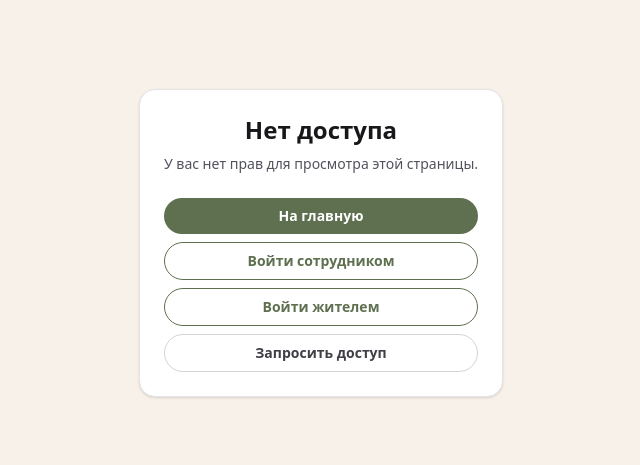
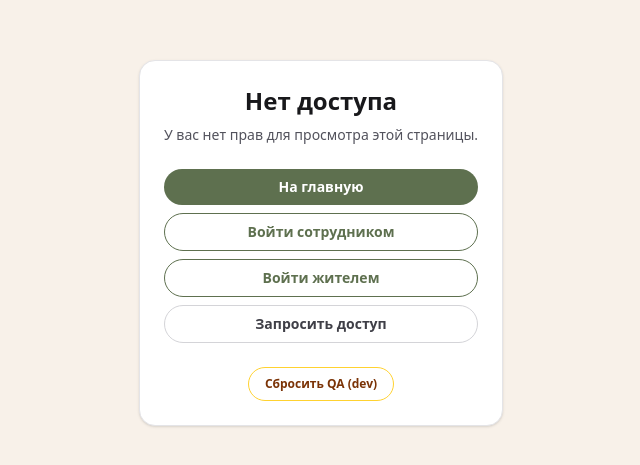
Before and after one commit to SmokyRM/snt-ulybka, a Next.js app: page /forbidden in a window 1280 px wide. Shown: the part 157-622 px from the top of the page, without its empty margins (319-959 px from the left). Built offline with nearby package versions, Linux system fonts and the light colour scheme; no server answers.

Commit message:
fix(qa): reset QA from forbidden + clear storage + e2e coverage
- Add ForbiddenQaResetButton component with dev-only QA reset
- Clear localStorage/sessionStorage QA keys in all QA components
- Add E2E test for QA reset from forbidden page
- Ensure clean CTA links on /forbidden (no next/qa params)

```diff
--- a/app/admin/_components/AdminQaBanner.tsx
+++ b/app/admin/_components/AdminQaBanner.tsx
@@ -23,11 +23,18 @@ export default function AdminQaBanner({ scenario }: Props) {
       // Clear any localStorage/sessionStorage QA keys
       if (typeof window !== "undefined") {
         try {
-          // Clear any QA-related localStorage keys if they exist
-          const qaKeys = Object.keys(window.localStorage).filter((key) => key.toLowerCase().includes("qa"));
-          qaKeys.forEach((key) => window.localStorage.removeItem(key));
+          const clearQaFromStorage = (storage: Storage | null | undefined) => {
+            if (!storage) return;
+            const keys = Object.keys(storage).filter((key) => {
+              const lower = key.toLowerCase();
+              return lower.includes("qa") || lower.includes("admin_view");
+            });
+            keys.forEach((key) => storage.removeItem(key));
+          };
+          clearQaFromStorage(window.localStorage);
+          clearQaFromStorage(window.sessionStorage);
         } catch {
-          // Ignore localStorage errors
+          // Ignore storage errors
         }
       }
     } finally {
--- a/app/admin/_components/QaFloatingIndicator.tsx
+++ b/app/admin/_components/QaFloatingIndicator.tsx
@@ -62,10 +62,18 @@ export default function QaFloatingIndicator({ role }: Props) {
       // Clear any localStorage/sessionStorage QA keys
       if (typeof window !== "undefined") {
         try {
-          const qaKeys = Object.keys(window.localStorage).filter((key) => key.toLowerCase().includes("qa"));
-          qaKeys.forEach((key) => window.localStorage.removeItem(key));
+          const clearQaFromStorage = (storage: Storage | null | undefined) => {
+            if (!storage) return;
+            const keys = Object.keys(storage).filter((key) => {
+              const lower = key.toLowerCase();
+              return lower.includes("qa") || lower.includes("admin_view");
+            });
+            keys.forEach((key) => storage.removeItem(key));
+          };
+          clearQaFromStorage(window.localStorage);
+          clearQaFromStorage(window.sessionStorage);
         } catch {
-          // Ignore localStorage errors
+          // Ignore storage errors
         }
       }
       // Hard reload to ensure all state is cleared, without query params
--- /dev/null
+++ b/app/forbidden/ForbiddenQaResetButton.tsx
@@ -0,0 +1,59 @@
+"use client";
+
+import { useState } from "react";
+
+export default function ForbiddenQaResetButton() {
+  // В проде кнопку не показываем вовсе
+  if (process.env.NODE_ENV === "production") {
+    return null;
+  }
+
+  const [loading, setLoading] = useState(false);
+
+  const handleClick = async () => {
+    if (typeof window === "undefined") return;
+    setLoading(true);
+    try {
+      const res = await fetch("/api/admin/qa/reset", { method: "POST" });
+      if (res.ok) {
+        // Clear localStorage and sessionStorage keys containing "qa" or "admin_view"
+        try {
+          const clearQaFromStorage = (storage: Storage | null | undefined) => {
+            if (!storage) return;
+            const keys = Object.keys(storage).filter((key) => {
+              const lower = key.toLowerCase();
+              return lower.includes("qa") || lower.includes("admin_view");
+            });
+            keys.forEach((key) => storage.removeItem(key));
+          };
+          clearQaFromStorage(window.localStorage);
+          clearQaFromStorage(window.sessionStorage);
+        } catch {
+          // Ignore storage errors
+        }
+        window.location.assign("/admin/qa");
+      } else {
+        throw new Error("reset_failed");
+      }
+    } catch {
+      // Fallback: navigate to /admin/qa?qa=clear
+      const url = new URL("/admin/qa", window.location.origin);
+      url.searchParams.set("qa", "clear");
+      window.location.href = url.toString();
+    } finally {
+      setLoading(false);
+    }
+  };
+
+  return (
+    <button
+      type="button"
+      onClick={handleClick}
+      disabled={loading}
+      data-testid="forbidden-qa-reset-dev"
+      className="mt-2 inline-flex items-center justify-center rounded-full border border-amber-300 px-4 py-2 text-xs font-semibold text-amber-900 transition hover:border-amber-400 disabled:opacity-60"
+    >
+      {loading ? "Сброс..." : "Сбросить QA (dev)"}
+    </button>
+  );
+}
--- a/app/forbidden/page.tsx
+++ b/app/forbidden/page.tsx
@@ -1,6 +1,7 @@
 import Link from "next/link";
 import { getEffectiveSessionUser } from "@/lib/session.server";
 import { sanitizeNext } from "@/lib/sanitizeNext";
+import ForbiddenQaResetButton from "./ForbiddenQaResetButton";
 
 export const dynamic = "force-dynamic";
 
@@ -48,6 +49,7 @@ export default async function ForbiddenPage({
   const nextParam = typeof searchParams?.next === "string" ? searchParams.next : null;
   const sanitizedNext = sanitizeNext(nextParam);
   const reasonText = getReasonText(reasonParam, role);
+  const isDev = process.env.NODE_ENV !== "production";
 
   return (
     <main
@@ -70,14 +72,14 @@ export default async function ForbiddenPage({
             На главную
           </Link>
           <Link
-            href={sanitizedNext ? `/staff-login?next=${encodeURIComponent(sanitizedNext)}` : "/staff-login"}
+            href="/staff-login"
             data-testid="forbidden-cta-staff-login"
             className="inline-flex items-center justify-center rounded-full border border-[#5E704F] px-4 py-2 text-sm font-semibold text-[#5E704F] transition hover:bg-[#5E704F]/10"
           >
             Войти сотрудником
           </Link>
           <Link
-            href={sanitizedNext ? `/login?next=${encodeURIComponent(sanitizedNext)}` : "/login"}
+            href="/login"
             data-testid="forbidden-cta-resident-login"
             className="inline-flex items-center justify-center rounded-full border border-[#5E704F] px-4 py-2 text-sm font-semibold text-[#5E704F] transition hover:bg-[#5E704F]/10"
           >
@@ -90,6 +92,11 @@ export default async function ForbiddenPage({
           >
             Запросить доступ
           </Link>
+          {isDev ? (
+            <div className="mt-2">
+              <ForbiddenQaResetButton />
+            </div>
+          ) : null}
         </div>
       </div>
     </main>
```
Also changed, not shown: 1 other file (tests, documents, lock files or other folders).
